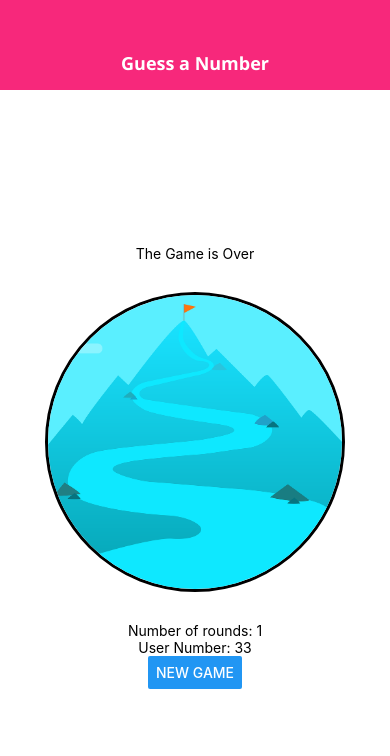
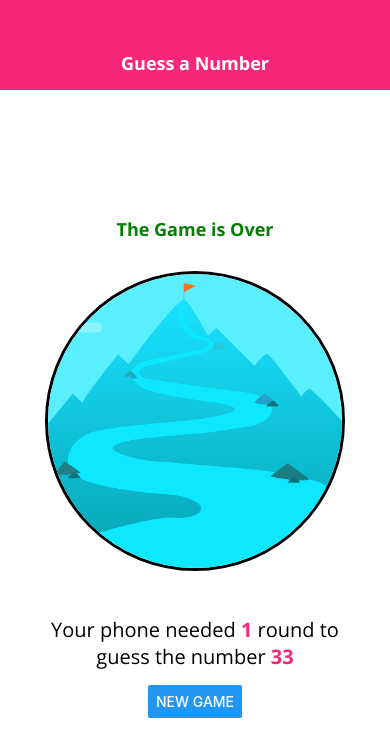
Before and after one commit to jaytula/rcg-guess-number, a React Native app: screen / in a window 390 px wide. Shown: the top 756 px of the page. Built offline with nearby package versions, Linux system fonts and the light colour scheme.

Commit message:
Finish Lesson 74: Text component style cascade when nested

```diff
--- /dev/null
+++ b/components/BodyText.js
@@ -0,0 +1,16 @@
+import React from "react";
+import { Text, StyleSheet } from "react-native";
+
+const BodyText = props => {
+  return (
+    <Text style={{ ...styles.default, ...props.style }}>{props.children}</Text>
+  );
+};
+
+const styles = StyleSheet.create({
+  default: {
+    fontFamily: "open-sans"
+  }
+});
+
+export default BodyText;
--- a/components/GameOverScreen.js
+++ b/components/GameOverScreen.js
@@ -1,19 +1,32 @@
 import React from "react";
 import { View, Text, StyleSheet, Button, Image } from "react-native";
+
+import TitleText from "./TitleText";
+import BodyText from "./BodyText";
+import Colors from "../constants/colors";
 
 const GameOverScreen = props => {
   return (
     <View style={styles.screen}>
-      <Text>The Game is Over</Text>
+      <TitleText>The Game is Over</TitleText>
       <View style={styles.imageContainer}>
         <Image
           style={styles.image}
           resizeMode="cover"
           source={require("../assets/success.png")}
+          /*source={{
+            uri:
+              "https://abrahamswallet.com/wp-content/uploads/2017/12/samuel-ferrara-117219-1180x770.jpg"
+          }}*/
         />
       </View>
-      <Text>Number of rounds: {props.rounds}</Text>
-      <Text>User Number: {props.userNumber}</Text>
+      <View style={styles.resultContainer}>
+        <BodyText style={styles.resultText}>
+          Your phone needed <Text style={styles.highlight}>{props.rounds}</Text>{" "}
+          round to guess the number{" "}
+          <Text style={styles.highlight}>{props.userNumber}</Text>
+        </BodyText>
+      </View>
       <Button title="New Game" onPress={props.onNewGame} />
     </View>
   );
@@ -37,6 +50,15 @@ const styles = StyleSheet.create({
     borderColor: "black",
     overflow: "hidden",
     marginVertical: 30
+  },
+  resultContainer: {
+    marginVertical: 15,
+    marginHorizontal: 30
+  },
+  resultText: { fontSize: 20, textAlign: "center" },
+  highlight: {
+    color: Colors.primary,
+    fontFamily: "open-sans-bold"
   }
 });
 
```
